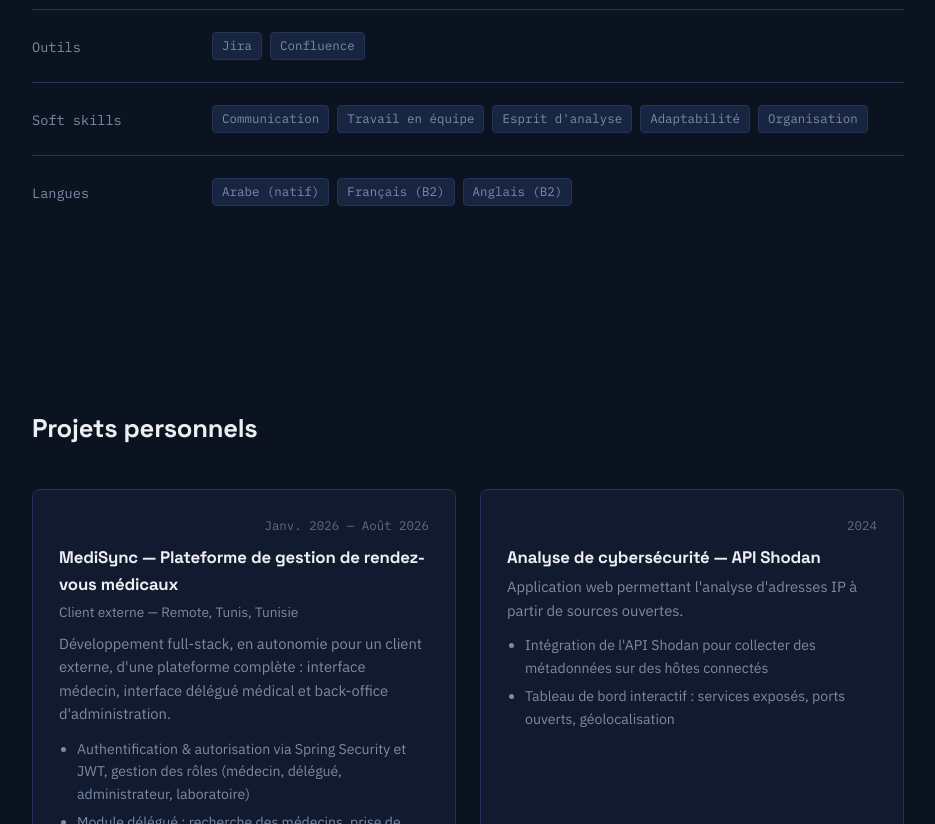
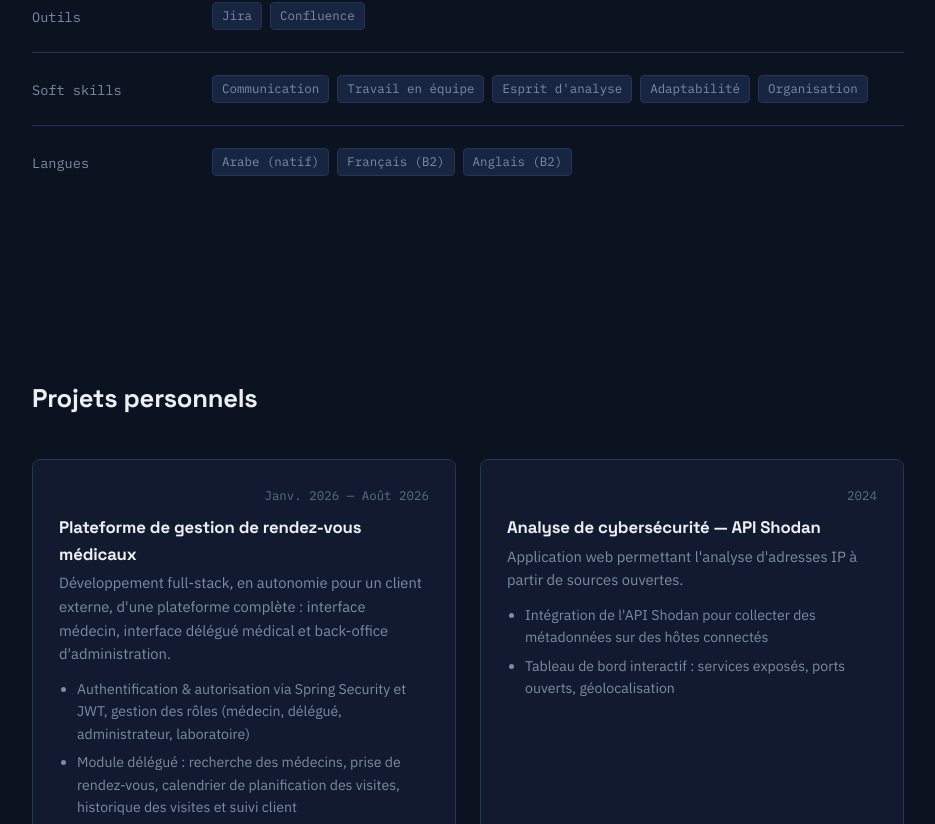
Before and after one commit to aladin-2000/alaaeddinesaidani, an Angular app: page / in a window 1280 px wide. Shown: the part 2767-3591 px from the top of the page, without its empty margins (172-1107 px from the left). Built offline with nearby package versions, Linux system fonts and the light colour scheme.

Commit message:
some changes

```diff
--- a/src/app/components/experience/experience.component.ts
+++ b/src/app/components/experience/experience.component.ts
@@ -33,7 +33,6 @@ export class ExperienceComponent {
             'Participation à la migration d\'un outil de gestion de portefeuilles vers une architecture Web en microservices, au sein d\'une équipe travaillant en méthode SCRUM',
             'Analyse approfondie d\'un système legacy complexe (logiques métier imbriquées, procédures stockées volumineuses, dépendances inter-modules)',
             'Mise en place de la CI/CD et rédaction de la documentation technique du projet',
-            'Résultat : solution aujourd\'hui utilisée par plus de 10 clients, avec de meilleures performances'
           ]
         },
         {
--- a/src/app/components/projects/projects.component.ts
+++ b/src/app/components/projects/projects.component.ts
@@ -20,8 +20,7 @@ export class ProjectsComponent {
   projects: Project[] = [
     {
       year: 'Janv. 2026 — Août 2026',
-      title: 'MediSync — Plateforme de gestion de rendez-vous médicaux',
-      org: 'Client externe — Remote, Tunis, Tunisie',
+      title: 'Plateforme de gestion de rendez-vous médicaux',
       desc: 'Développement full-stack, en autonomie pour un client externe, d\'une plateforme complète : interface médecin, interface délégué médical et back-office d\'administration.',
       points: [
         'Authentification & autorisation via Spring Security et JWT, gestion des rôles (médecin, délégué, administrateur, laboratoire)',
```
